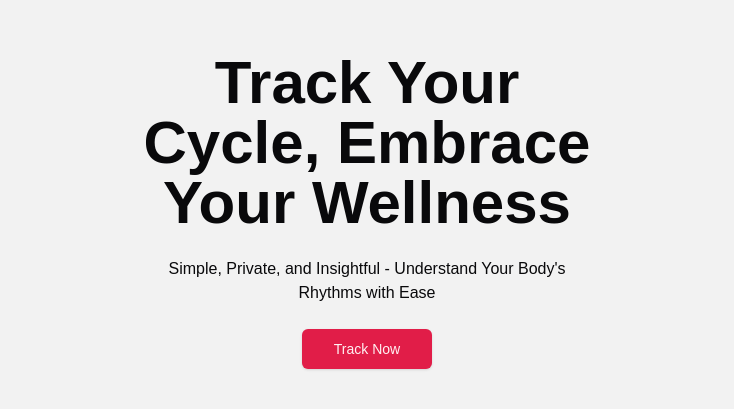
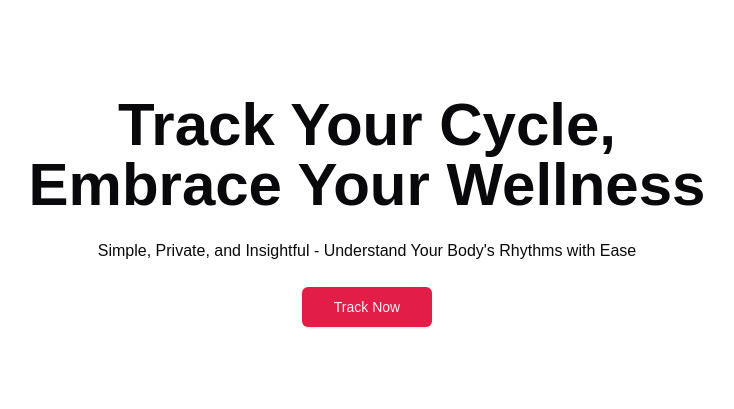
Before and after one commit to harryyking/HemoHeros, a Next.js app: page / in a window 1280 px wide. Shown: the part 189-598 px from the top of the page, without its empty margins (273-1007 px from the left). Built offline with nearby package versions, Linux system fonts and the light colour scheme; a web font is replaced by a local one.

Commit message:
hero edit

```diff
--- a/app/page.tsx
+++ b/app/page.tsx
@@ -4,9 +4,9 @@ import Link from "next/link"
 export default function Home() {
 
   return(
-    <div className="hero bg-base-200 min-h-screen">
+    <div className="hero min-h-screen">
   <div className="hero-content text-center">
-    <div className="max-w-md">
+    <div className="max-w-3xl">
       <h1 className="lg:text-6xl text-4xl font-bold">Track Your Cycle, Embrace Your Wellness</h1>
       <p className="py-6">
       Simple, Private, and Insightful - Understand Your Body's Rhythms with Ease
```
